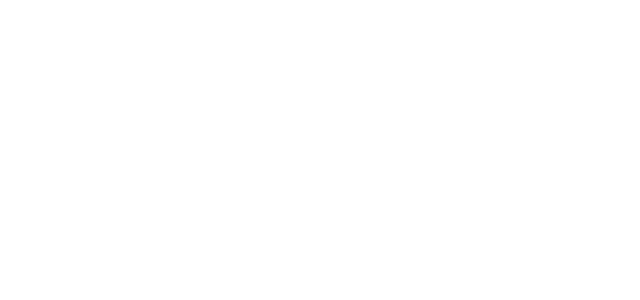
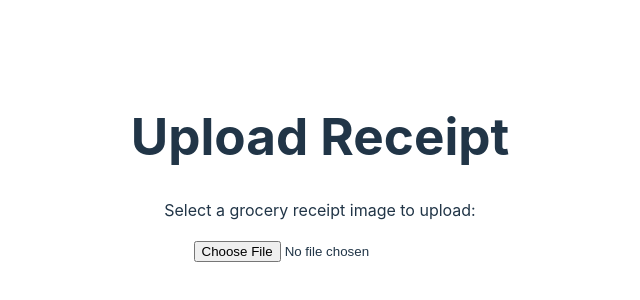
Before and after one commit to kliu04/nwhacks25, a React (Vite) app in the folder frontend/: page /upload-receipt in a window 1280 px wide. Before the commit this address had no page. Shown: the part 232-532 px from the top of the page, without its empty margins (320-960 px from the left). Built offline with nearby package versions, Linux system fonts and the light colour scheme.

Commit message:
Added scaffolding for upload receipt page. base64 encoding is working

```diff
--- a/frontend/src/App.tsx
+++ b/frontend/src/App.tsx
@@ -6,6 +6,7 @@ import Home from './Pages/Home.tsx';
 import About from './Pages/Welcome.tsx';
 import Inventory from './Pages/Inventory.tsx';
 import GetStarted from './Pages/GetStarted';
+import UploadReceipt from './Pages/UploadReceipt';
 import React from "react";
 
 const App: React.FC = () => {
@@ -16,6 +17,7 @@ const App: React.FC = () => {
                 <Route path="/welcome" element={<About />} />
                 <Route path="/inventory" element={<Inventory />} />
                 <Route path = "/getstarted" element={<GetStarted />} />
+                <Route path = "/upload-receipt" element={<UploadReceipt />} />
             </Routes>
         </Router>
     );
--- /dev/null
+++ b/frontend/src/Pages/UploadReceipt.tsx
@@ -0,0 +1,53 @@
+import React, { useState } from "react";
+
+const UploadReceipt: React.FC = () => {
+    const [base64String, setBase64String] = useState<string | null>(null);
+    const [errorMessage, setErrorMessage] = useState<string | null>(null);
+
+    const handleFileUpload = (event: React.ChangeEvent<HTMLInputElement>) => {
+        const file = event.target.files?.[0];
+
+        if (file) {
+            const reader = new FileReader();
+
+            // Handle successful Base64 conversion
+            reader.onload = () => {
+                const base64 = reader.result as string;
+                setBase64String(base64);
+                setErrorMessage(null);
+            };
+
+            // Handle file read errors
+            reader.onerror = () => {
+                setErrorMessage("Failed to read file. Please try again.");
+                setBase64String(null);
+            };
+
+            reader.readAsDataURL(file); // Convert file to Base64
+        }
+    };
+
+    return (
+        <div className="upload-receipt">
+            <h1 className="upload-receipt__title">Upload Receipt</h1>
+            <p className="upload-receipt__subtitle">Select a grocery receipt image to upload:</p>
+            <input
+                type="file"
+                accept="image/*"
+                onChange={handleFileUpload}
+                className="upload-receipt__file-input"
+            />
+
+            {errorMessage && <p className="upload-receipt__error">{errorMessage}</p>}
+
+            {base64String && (
+                <div className="upload-receipt__preview">
+                    <h3>Image Preview:</h3>
+                    <img src={base64String} alt="Uploaded Receipt" className="upload-receipt__image" />
+                </div>
+            )}
+        </div>
+    );
+};
+
+export default UploadReceipt;
```
